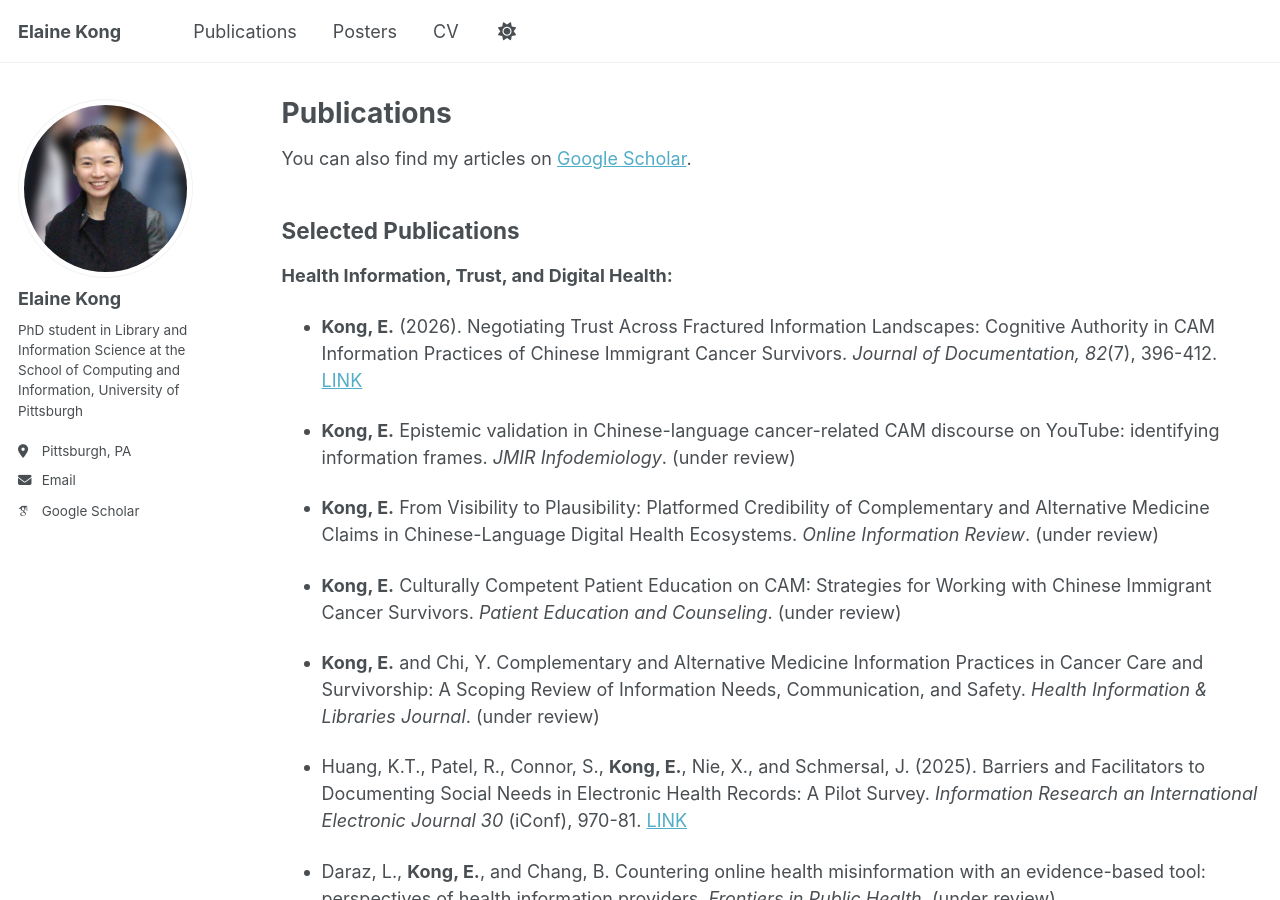
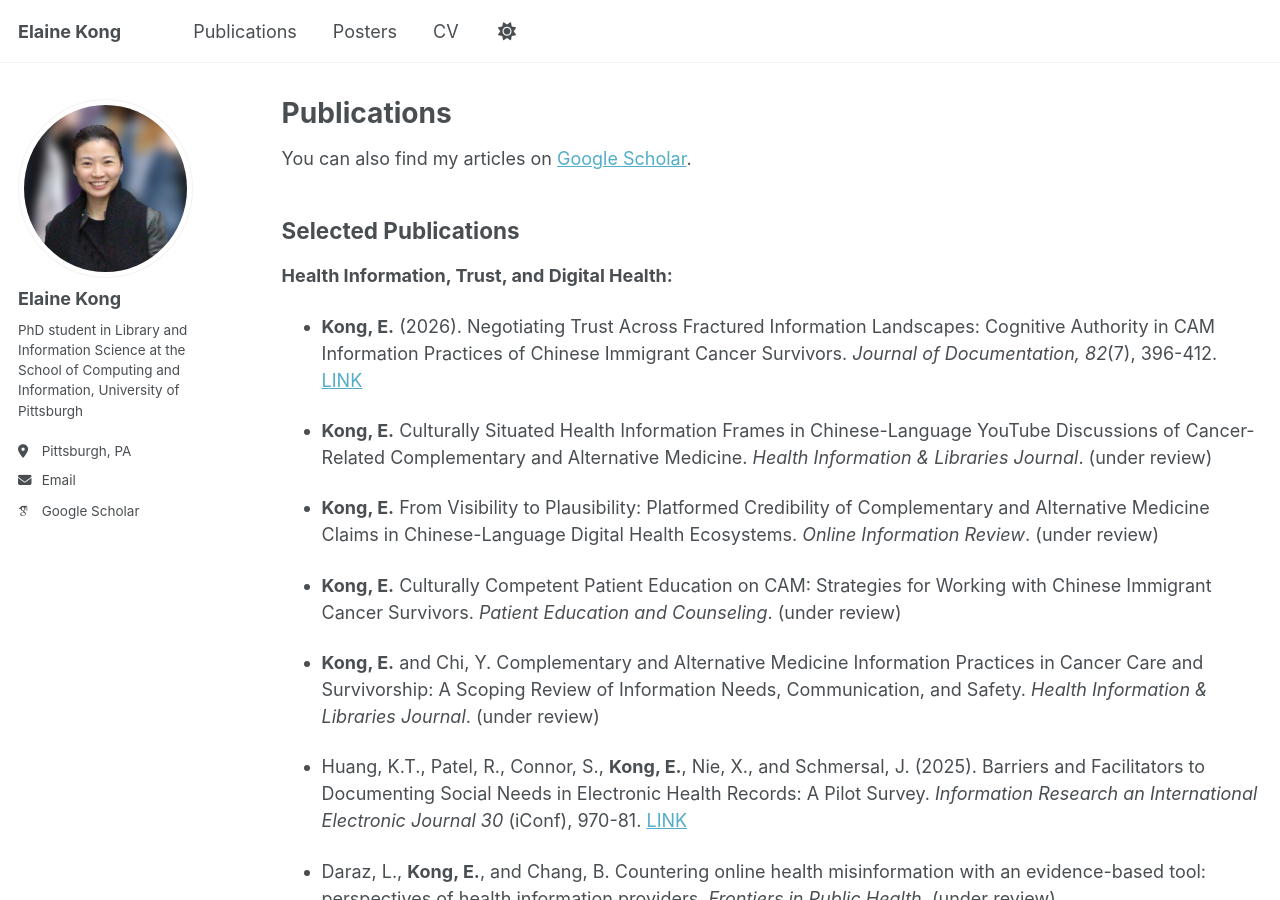
Before and after one commit to elainewskong/elainewskong.github.io, a Jekyll site: the page built from _pages/publications.md, in a window 1280 px wide and 900 px high. Built offline with Jekyll 4.4.1, drawn with Linux system fonts in a browser that asks for light colours; some web fonts are replaced; a script that is not in the unit is left out.

Commit message:
Update publications.md

```diff
--- a/_pages/publications.md
+++ b/_pages/publications.md
@@ -17,7 +17,7 @@ You can also find my articles on [Google Scholar](https://scholar.google.com/cit
 
 * **Kong, E.** (2026). Negotiating Trust Across Fractured Information Landscapes: Cognitive Authority in CAM Information Practices of Chinese Immigrant Cancer Survivors. *Journal of Documentation, 82*(7), 396-412. [LINK](https://doi.org/10.1108/JD-03-2026-0154)
 
-* **Kong, E.** Epistemic validation in Chinese-language cancer-related CAM discourse on YouTube: identifying information frames. *JMIR Infodemiology*. (under review)
+* **Kong, E.** Culturally Situated Health Information Frames in Chinese-Language YouTube Discussions of Cancer-Related Complementary and Alternative Medicine. *Health Information & Libraries Journal*. (under review)
 
 * **Kong, E.** From Visibility to Plausibility: Platformed Credibility of Complementary and Alternative Medicine Claims in Chinese-Language Digital Health Ecosystems. *Online Information Review*. (under review)
 
```
